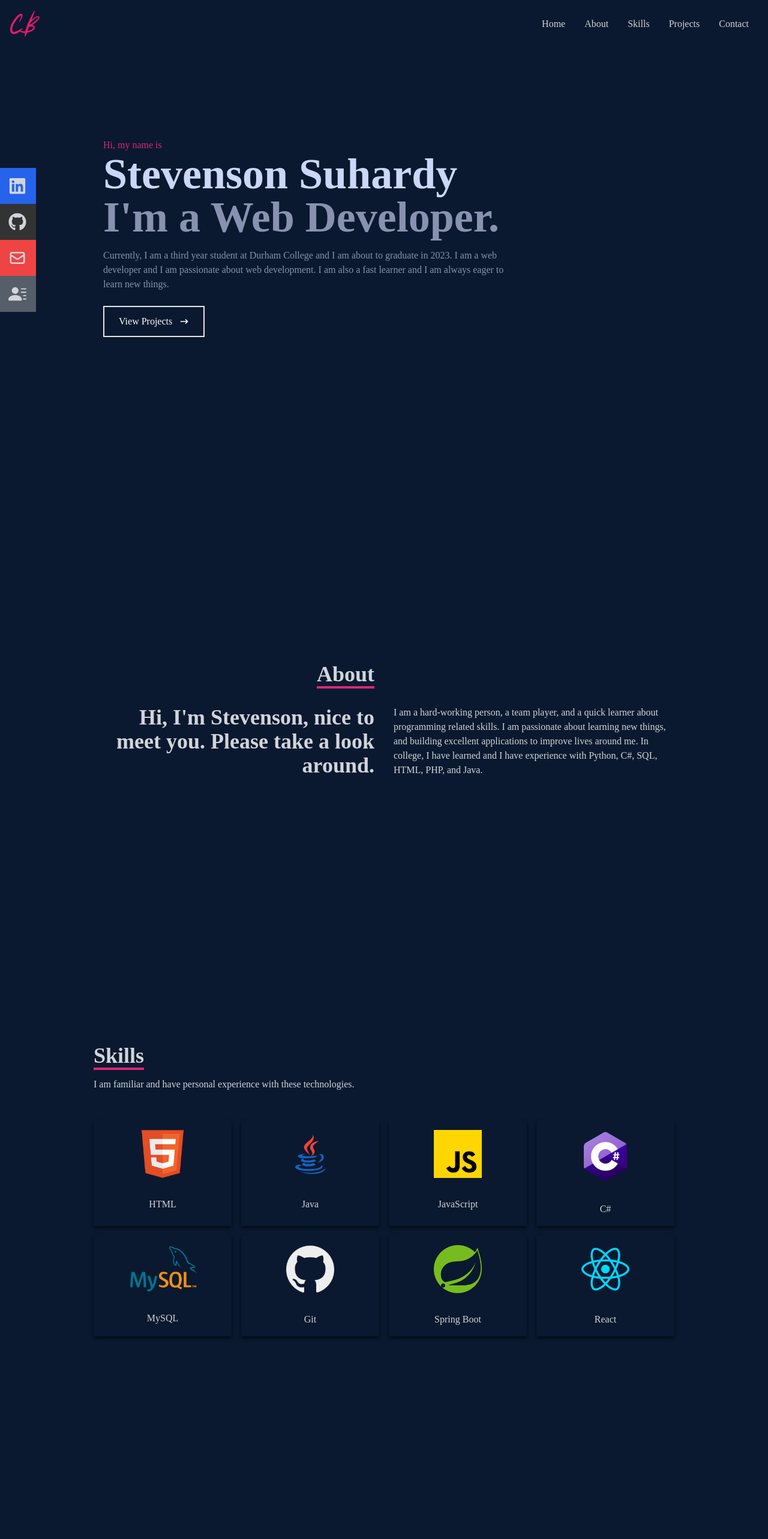
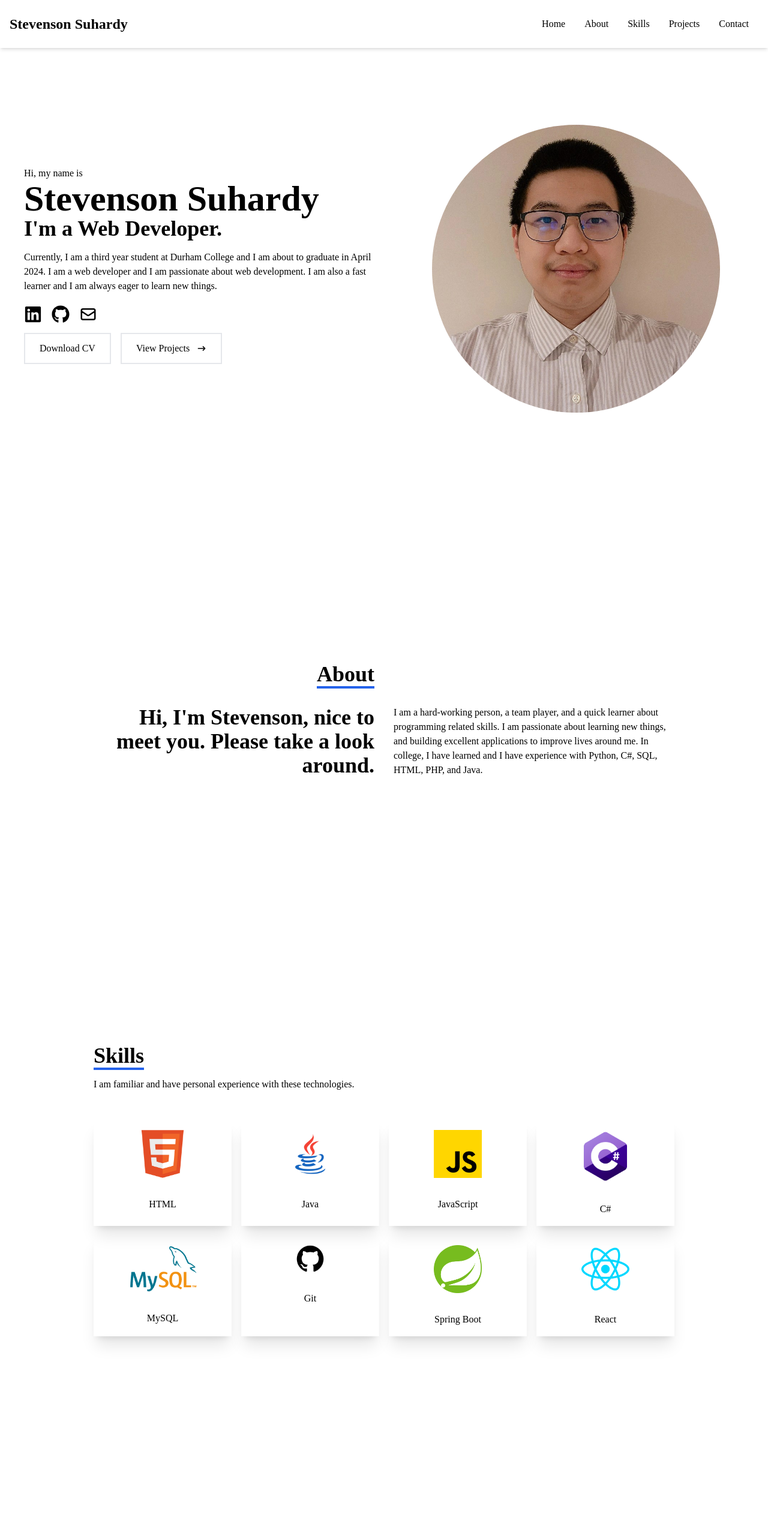
Before and after one commit to Stevenson-Suhardy/React-Portfolio, a React (Create React App) app: page / in a window 1280 px wide. Shown: the top 2566 px of the page at 60% size. Built offline with nearby package versions, Linux system fonts and the light colour scheme.

Commit message:
Changed color scheme and added photo

```diff
--- a/src/components/About.jsx
+++ b/src/components/About.jsx
@@ -2,11 +2,11 @@ import React from "react";
 
 const About = () => {
   return (
-    <div name="about" className="w-full h-screen bg-[#0A192F] text-gray-300">
+    <div name="about" className="w-full h-screen">
       <div className="flex flex-col justify-center items-center w-full h-full">
         <div className="max-w-[1000px] w-full grid grid-cols-2 gap-8">
           <div className="sm:text-right pb-8 pl-4">
-            <p className="text-4xl font-bold inline border-b-4 border-pink-600">
+            <p className="text-4xl font-bold inline border-b-4 border-blue-600">
               About
             </p>
           </div>
--- a/src/components/Contact.jsx
+++ b/src/components/Contact.jsx
@@ -4,7 +4,7 @@ const Contact = () => {
   return (
     <div
       name="contact"
-      className="w-full h-screen bg-[#0A192F] flex justify-center items-center p-4"
+      className="w-full h-screen flex justify-center items-center p-4"
     >
       <form
         action="https://getform.io/f/qalppgwa"
@@ -12,33 +12,33 @@ const Contact = () => {
         className="flex flex-col max-w-[600px] w-full"
       >
         <div className="pb-8">
-          <p className="text-4xl font-bold inline border-b-4 border-pink-600 text-gray-300">
+          <p className="text-4xl font-bold inline border-b-4 border-blue-600">
             Contact
           </p>
-          <p className="text-gray-300 py-4">
+          <p className="py-4">
             Submit the form below to contact me or alternatively, you can email
             me at vensen.teng@gmail.com
           </p>
         </div>
         <input
-          className="bg-[#CCD6F6] p-2"
+          className="p-2 border border-black"
           type="text"
           placeholder="Name"
           name="name"
         />
         <input
-          className="my-4 p-2 bg-[#CCD6F6]"
+          className="my-4 p-2 border border-black"
           type="email"
           placeholder="Email"
           name="email"
         />
         <textarea
-          className="bg-[#CCD6F6] p-2"
+          className="border border-black p-2"
           name="message"
           rows="10"
           placeholder="Message"
         ></textarea>
-        <button className="text-white border-2 hover:bg-pink-600 hover:border-pink-600 px-4 py-3 my-8 mx-auto flex items-center">
+        <button className="border-black border-2 hover:text-white hover:font-bold hover:bg-blue-600 hover:border-blue-600 px-4 py-3 my-8 mx-auto flex items-center">
           Submit
         </button>
       </form>
--- a/src/components/Home.jsx
+++ b/src/components/Home.jsx
@@ -1,28 +1,57 @@
 import React from "react";
-import { HiArrowNarrowRight } from "react-icons/hi";
+import { FaLinkedin, FaGithub } from "react-icons/fa";
+import { HiArrowNarrowRight, HiOutlineMail } from "react-icons/hi";
 import { Link } from "react-scroll";
+import Photo from "../assets/photo.jpeg";
 
 const Home = () => {
   return (
-    <div name="home" className="w-full h-screen bg-[#0A192F]">
+    <div
+      name="home"
+      className="w-full h-screen grid sm:grid-cols-2 items-center pt-[6rem]"
+    >
       {/* Container */}
-      <div className="max-w-[1000px] mx-auto px-8 flex flex-col justify-center h-full">
-        <p className="text-pink-600">Hi, my name is</p>
-        <h1 className="text-4xl sm:text-7xl font-bold text-[#CCD6F6]">
-          Stevenson Suhardy
-        </h1>
-        <h2 className="text-4xl sm:text-7xl font-bold text-[#8892B0]">
-          I'm a Web Developer.
-        </h2>
-        <p className="text-[#8892B0] py-4 max-w-[700px]">
+      <div className="ml-auto flex flex-col justify-center h-full">
+        <p>Hi, my name is</p>
+        <h1 className="text-4xl sm:text-6xl font-bold">Stevenson Suhardy</h1>
+        <h2 className="text-2xl sm:text-4xl font-bold">I'm a Web Developer.</h2>
+        <p className="py-4 max-w-[600px]">
           Currently, I am a third year student at Durham College and I am about
-          to graduate in 2023. I am a web developer and I am passionate about
-          web development. I am also a fast learner and I am always eager to
-          learn new things.
+          to graduate in April 2024. I am a web developer and I am passionate
+          about web development. I am also a fast learner and I am always eager
+          to learn new things.
         </p>
-        <div>
+        <div className="flex py-1">
+          <a
+            className="pr-2"
+            href="https://www.linkedin.com/in/stevensonsuhardy/"
+            target="_blank"
+            rel="noreferrer"
+          >
+            <FaLinkedin size={30} />
+          </a>
+          <a
+            className="px-2"
+            href="https://github.com/Stevenson-Suhardy"
+            target="_blank"
+            rel="noreferrer"
+          >
+            <FaGithub size={30} />
+          </a>
+          <a className="px-2" href="mailto:vensen.teng@gmail.com">
+            <HiOutlineMail size={30} />
+          </a>
+        </div>
+
+        <div className="flex">
+          <a
+            href=""
+            className="group border-2 px-6 py-3 my-3 mr-2 flex items-center hover:text-white hover:font-bold hover:bg-blue-600 hover:border-blue-600"
+          >
+            Download CV
+          </a>
           <Link to="projects" smooth={true} duration={500}>
-            <button className="text-white group border-2 px-6 py-3 my-2 flex items-center hover:bg-pink-600 hover:border-pink-600">
+            <button className="group border-2 px-6 py-3 my-3 mx-2 flex items-center hover:text-white hover:font-bold hover:bg-blue-600 hover:border-blue-600">
               View Projects
               <span className="group-hover:rotate-90 duration-300">
                 <HiArrowNarrowRight className="ml-3" />
@@ -31,6 +60,9 @@ const Home = () => {
           </Link>
         </div>
       </div>
+      <div className="max-w-[500px] max-h-[500px] mx-auto">
+        <img className="rounded-full w-[30rem]" src={Photo} alt="my-photo" />
+      </div>
     </div>
   );
 };
--- a/src/components/Navbar.jsx
+++ b/src/components/Navbar.jsx
@@ -1,8 +1,5 @@
 import React, { useState } from "react";
-import { FaBars, FaTimes, FaGithub, FaLinkedin } from "react-icons/fa";
-import { HiOutlineMail } from "react-icons/hi";
-import { BsFillPersonLinesFill } from "react-icons/bs";
-import Logo from "../assets/logo.png";
+import { FaBars, FaTimes } from "react-icons/fa";
 import { Link } from "react-scroll";
 
 const Navbar = () => {
@@ -11,10 +8,14 @@ const Navbar = () => {
     setNav(!nav);
   };
 
+  const closeMenu = () => {
+    setNav(false);
+  };
+
   return (
-    <div className="fixed w-full h-[80px] flex justify-between items-center px-4 bg-[#0A192F] text-gray-300">
+    <div className="fixed w-full h-[80px] flex justify-between items-center px-4 shadow-md bg-white">
       <div>
-        <img src={Logo} alt="Logo Image" style={{ width: "50px" }} />
+        <p className="text-2xl font-bold">Stevenson Suhardy</p>
       </div>
 
       {/* menu */}
@@ -35,7 +36,7 @@ const Navbar = () => {
           </Link>
         </li>
         <li>
-          <Link to="work" smooth={true} duration={500}>
+          <Link to="projects" smooth={true} duration={500}>
             Projects
           </Link>
         </li>
@@ -65,48 +66,6 @@ const Navbar = () => {
         <li className="py-6 text-4xl">Projects</li>
         <li className="py-6 text-4xl">Contact</li>
       </ul>
-
-      {/* Social icons */}
-      <div className="hidden lg:flex fixed flex-col top-[35%] left-0">
-        <ul>
-          <li className="w-[160px] h-[60px] flex justify-between items-center ml-[-100px] hover:ml-[-10px] duration-300 bg-blue-600">
-            <a
-              className="flex justify-between items-center w-full text-gray-300"
-              href="https://www.linkedin.com/in/stevensonsuhardy/"
-              target="_blank"
-              rel="noreferrer"
-            >
-              LinkedIn <FaLinkedin size={30} />
-            </a>
-          </li>
-          <li className="w-[160px] h-[60px] flex justify-between items-center ml-[-100px] hover:ml-[-10px] duration-300 bg-[#333333]">
-            <a
-              className="flex justify-between items-center w-full text-gray-300"
-              href="https://github.com/Stevenson-Suhardy"
-              target="_blank"
-              rel="noreferrer"
-            >
-              GitHub <FaGithub size={30} />
-            </a>
-          </li>
-          <li className="w-[160px] h-[60px] flex justify-between items-center ml-[-100px] hover:ml-[-10px] duration-300 bg-red-500">
-            <a
-              className="flex justify-between items-center w-full text-gray-300"
-              href="mailto:vensen.teng@gmail.com"
-            >
-              Email <HiOutlineMail size={30} />
-            </a>
-          </li>
-          <li className="w-[160px] h-[60px] flex justify-between items-center ml-[-100px] hover:ml-[-10px] duration-300 bg-[#565F69]">
-            <a
-              className="flex justify-between items-center w-full text-gray-300"
-              href="/"
-            >
-              Resume <BsFillPersonLinesFill size={30} />
-            </a>
-          </li>
-        </ul>
-      </div>
     </div>
   );
 };
--- a/src/components/Projects.jsx
+++ b/src/components/Projects.jsx
@@ -6,14 +6,11 @@ import DurhamRegion from "../assets/durham-region.jpg";
 
 const Projects = () => {
   return (
-    <div
-      name="projects"
-      className="w-full md:h-screen text-gray-300 bg-[#0A192F]"
-    >
+    <div name="projects" className="w-full md:h-screen">
       {/* Container */}
       <div className="max-w-[1000px] mx-auto p-4 flex flex-col justify-center w-full h-full">
         <div>
-          <p className="text-4xl font-bold inline border-b-4 border-pink-600">
+          <p className="text-4xl font-bold inline border-b-4 border-blue-600">
             Projects
           </p>
           <p className="py-6">Check out some of my recent projects</p>
--- a/src/components/Skills.jsx
+++ b/src/components/Skills.jsx
@@ -11,11 +11,11 @@ import Java from "../assets/java.png";
 
 const Skills = () => {
   return (
-    <div name="skills" className="w-full h-screen bg-[#0A192F] text-gray-300">
+    <div name="skills" className="w-full h-screen">
       {/* Container */}
       <div className="max-w-[1000px] mx-auto p-4 flex flex-col justify-center w-full h-full">
         <div>
-          <p className="text-4xl font-bold inline border-b-4 border-pink-600">
+          <p className="text-4xl font-bold inline border-b-4 border-blue-600">
             Skills
           </p>
           <p className="py-4">
@@ -25,15 +25,15 @@ const Skills = () => {
 
         {/* Skills */}
         <div className="w-full grid grid-cols-2 sm:grid-cols-4 gap-4 text-center py-8">
-          <div className="shadow-md shadow-[#040C16] hover:scale-110 duration-500">
+          <div className="shadow-xl hover:scale-110 duration-500">
             <img className="w-20 mx-auto py-4" src={HTML} alt="HTML icon" />
             <p className="my-4">HTML</p>
           </div>
-          <div className="shadow-md shadow-[#040C16] hover:scale-110 duration-500">
+          <div className="shadow-xl hover:scale-110 duration-500">
             <img className="w-20 mx-auto py-4" src={Java} alt="Java icon" />
             <p className="my-4">Java</p>
           </div>
-          <div className="shadow-md shadow-[#040C16] hover:scale-110 duration-500">
+          <div className="shadow-xl hover:scale-110 duration-500">
             <img
               className="w-20 mx-auto py-4"
               src={JavaScript}
@@ -41,11 +41,11 @@ const Skills = () => {
             />
             <p className="my-4">JavaScript</p>
           </div>
-          <div className="shadow-md shadow-[#040C16] hover:scale-110 duration-500">
+          <div className="shadow-xl hover:scale-110 duration-500">
             <img className="w-20 mx-auto py-4" src={CSharp} alt="C# icon" />
             <p className="my-4">C#</p>
           </div>
-          <div className="shadow-md shadow-[#040C16] hover:scale-110 duration-500">
+          <div className="shadow-xl hover:scale-110 duration-500">
             <img
               className="w-[115px] mx-auto py-4"
               src={SQL}
@@ -53,15 +53,15 @@ const Skills = () => {
             />
             <p className="my-4">MySQL</p>
           </div>
-          <div className="shadow-md shadow-[#040C16] hover:scale-110 duration-500">
+          <div className="shadow-xl hover:scale-110 duration-500">
             <img className="w-20 mx-auto py-4" src={GitHub} alt="GitHub icon" />
             <p className="my-4">Git</p>
           </div>
-          <div className="shadow-md shadow-[#040C16] hover:scale-110 duration-500">
+          <div className="shadow-xl hover:scale-110 duration-500">
             <img className="w-20 mx-auto py-4" src={Spring} alt="Spring icon" />
             <p className="my-4">Spring Boot</p>
           </div>
-          <div className="shadow-md shadow-[#040C16] hover:scale-110 duration-500">
+          <div className="shadow-xl hover:scale-110 duration-500">
             <img
               className="w-20 mx-auto py-4"
               src={ReactIcon}
```
Also changed, not shown: src/assets/github.png, src/assets/photo.jpeg (added).
